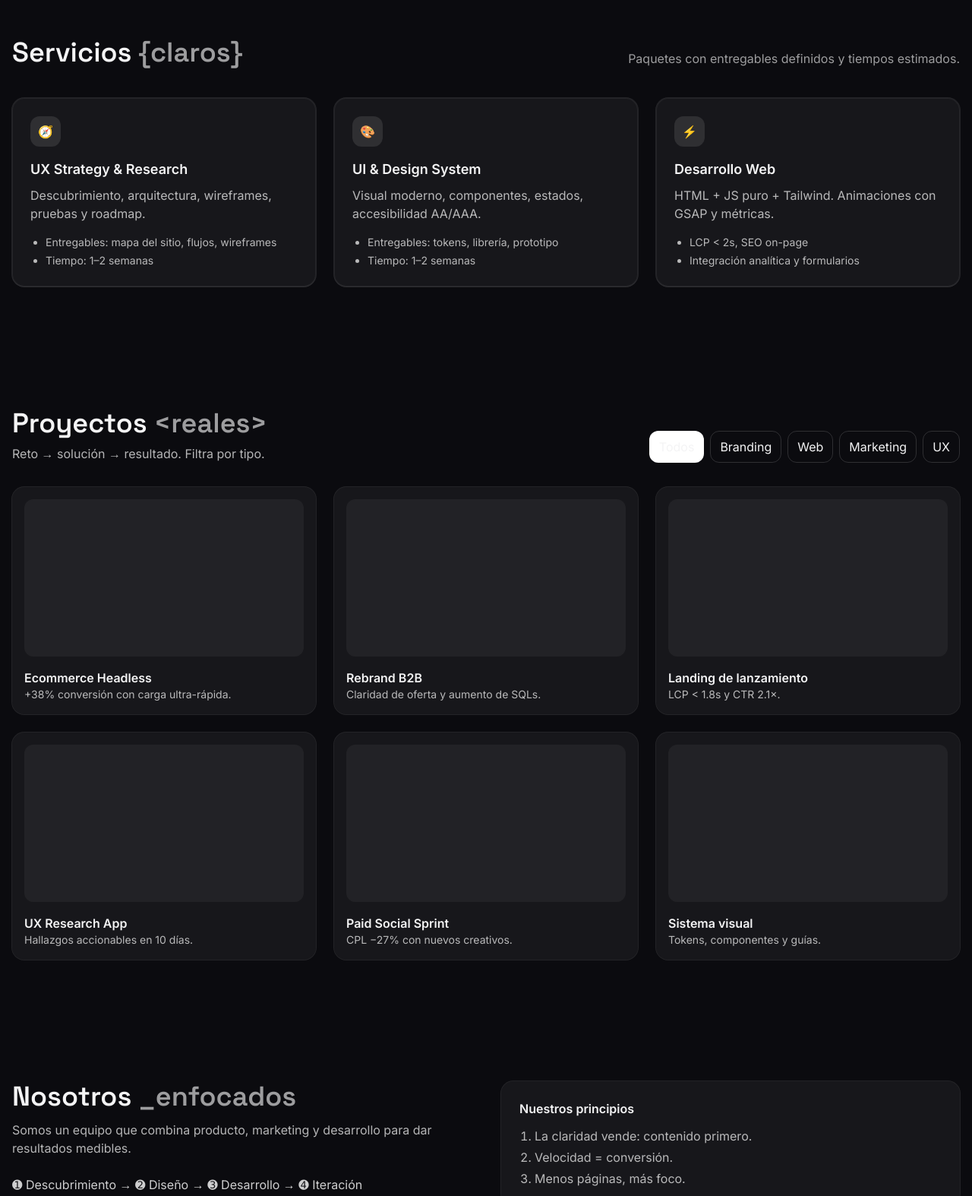
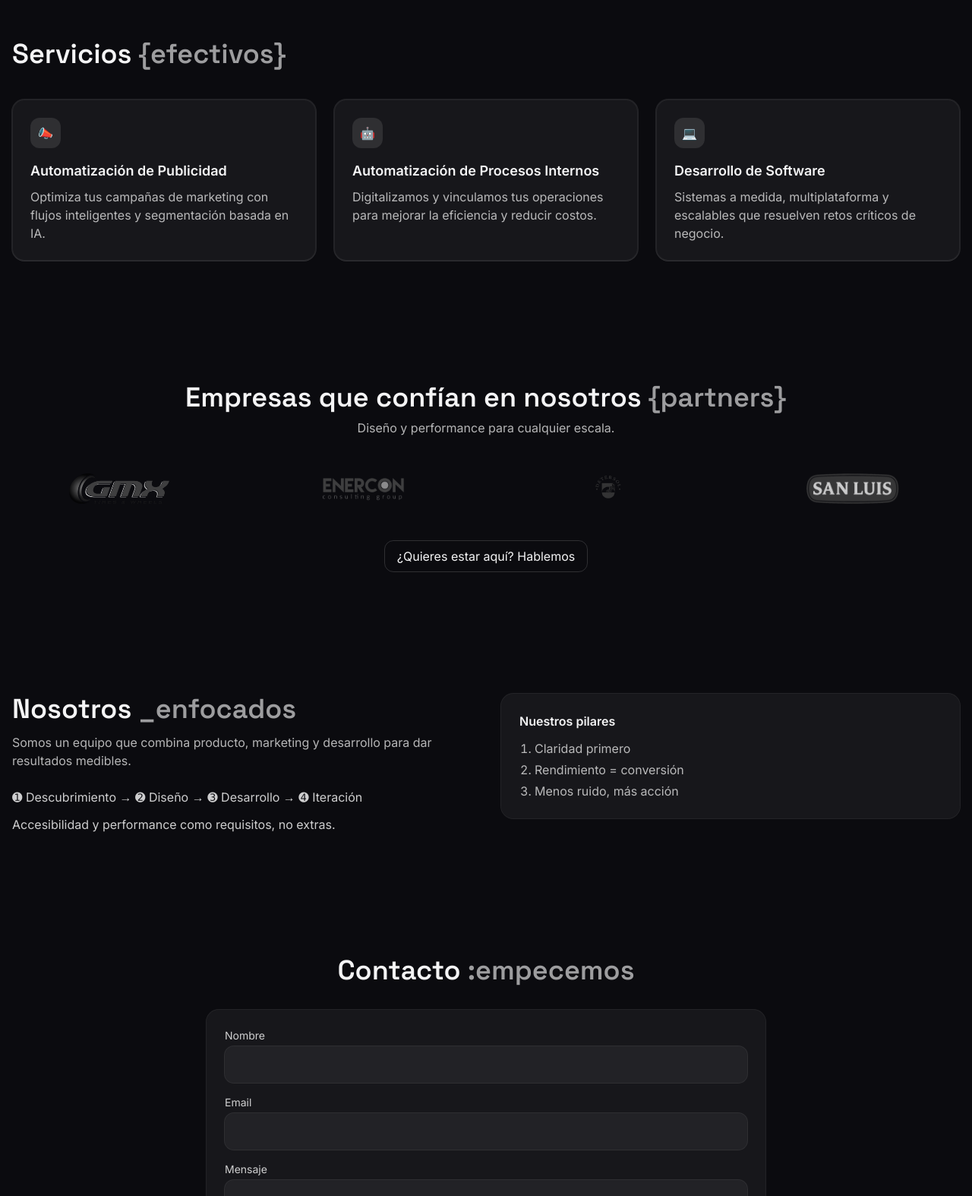
Before and after one commit to enriqueleyva/e2b-site, a plain HTML site: page test.html in a window 1280 px wide. Shown: the part 580-2154 px from the top of the page at 76% size. Drawn offline with nearby package versions, Linux system fonts and the light colour scheme.

```diff
--- a/test.html
+++ b/test.html
@@ -45,6 +45,14 @@
 				.will-animate {
 					transition: none !important;
 				}
+			}
+			@keyframes caretBlink {
+				50% {
+					opacity: 0;
+				}
+			}
+			#caret {
+				animation: caretBlink 1s step-end infinite;
 			}
 		</style>
 	</head>
@@ -116,10 +124,12 @@
 				<h1
 					class="font-display text-4xl sm:text-5xl md:text-6xl leading-[1.08]"
 				>
-					Diseñamos & construimos sitios
-					<span class="text-white/90">rápidos</span
-					><br class="hidden sm:block" />
-					:medibles >usables =hermosos
+					<span id="typeTarget"></span>
+					<span
+						id="caret"
+						aria-hidden="true"
+						class="ml-1 inline-block h-[1em] w-[2px] bg-white align-[-0.2em]"
+					></span>
 				</h1>
 				<p class="mx-auto mt-4 max-w-2xl text-white/70">
 					UX/UI, desarrollo con Tailwind y micro-interacciones con GSAP.
@@ -128,7 +138,7 @@
 				<div class="mt-8 flex items-center justify-center gap-3">
 					<a
 						href="#proyectos"
-						class="rounded-xl bg-white text-base-700 font-semibold px-5 py-3 hover:opacity-90"
+						class="rounded-xl bg-white text-[#0B0B0F] font-semibold px-5 py-3 hover:opacity-900"
 						>Ver proyectos</a
 					>
 					<a
@@ -145,11 +155,11 @@
 			<div class="mx-auto max-w-7xl px-4">
 				<div class="mb-10 flex items-end justify-between">
 					<h2 class="font-display text-3xl md:text-4xl">
-						Servicios <span class="text-white/60">{claros}</span>
+						Servicios <span class="text-white/60">{efectivos}</span>
 					</h2>
-					<p class="hidden md:block text-white/60 max-w-md">
+					<!-- <p class="hidden md:block text-white/60 max-w-md">
 						Paquetes con entregables definidos y tiempos estimados.
-					</p>
+					</p> -->
 				</div>
 				<div class="grid gap-6 sm:grid-cols-2 lg:grid-cols-3">
 					<!-- Card -->
@@ -160,16 +170,17 @@
 						<div
 							class="mb-4 inline-flex h-10 w-10 items-center justify-center rounded-xl bg-white/10"
 						>
-							🧭
+							📣
 						</div>
-						<h3 class="font-semibold text-lg">UX Strategy & Research</h3>
+						<h3 class="font-semibold text-lg">Automatización de Publicidad</h3>
 						<p class="mt-2 text-white/70">
-							Descubrimiento, arquitectura, wireframes, pruebas y roadmap.
+							Optimiza tus campañas de marketing con flujos inteligentes y
+							segmentación basada en IA.
 						</p>
-						<ul class="mt-4 list-disc pl-5 text-sm text-white/70 space-y-1">
+						<!-- <ul class="mt-4 list-disc pl-5 text-sm text-white/70 space-y-1">
 							<li>Entregables: mapa del sitio, flujos, wireframes</li>
 							<li>Tiempo: 1–2 semanas</li>
-						</ul>
+						</ul> -->
 					</article>
 
 					<article
@@ -179,16 +190,19 @@
 						<div
 							class="mb-4 inline-flex h-10 w-10 items-center justify-center rounded-xl bg-white/10"
 						>
-							🎨
+							🤖
 						</div>
-						<h3 class="font-semibold text-lg">UI & Design System</h3>
+						<h3 class="font-semibold text-lg">
+							Automatización de Procesos Internos
+						</h3>
 						<p class="mt-2 text-white/70">
-							Visual moderno, componentes, estados, accesibilidad AA/AAA.
+							Digitalizamos y vinculamos tus operaciones para mejorar la
+							eficiencia y reducir costos.
 						</p>
-						<ul class="mt-4 list-disc pl-5 text-sm text-white/70 space-y-1">
+						<!-- <ul class="mt-4 list-disc pl-5 text-sm text-white/70 space-y-1">
 							<li>Entregables: tokens, librería, prototipo</li>
 							<li>Tiempo: 1–2 semanas</li>
-						</ul>
+						</ul> -->
 					</article>
 
 					<article
@@ -198,136 +212,83 @@
 						<div
 							class="mb-4 inline-flex h-10 w-10 items-center justify-center rounded-xl bg-white/10"
 						>
-							⚡
+							💻
 						</div>
-						<h3 class="font-semibold text-lg">Desarrollo Web</h3>
+						<h3 class="font-semibold text-lg">Desarrollo de Software</h3>
 						<p class="mt-2 text-white/70">
-							HTML + JS puro + Tailwind. Animaciones con GSAP y métricas.
+							Sistemas a medida, multiplataforma y escalables que resuelven
+							retos críticos de negocio.
 						</p>
-						<ul class="mt-4 list-disc pl-5 text-sm text-white/70 space-y-1">
+						<!-- <ul class="mt-4 list-disc pl-5 text-sm text-white/70 space-y-1">
 							<li>LCP &lt; 2s, SEO on-page</li>
 							<li>Integración analítica y formularios</li>
-						</ul>
+						</ul> -->
 					</article>
 				</div>
 			</div>
 		</section>
 
-		<!-- Proyectos -->
+		<!-- Confían en nosotros (reemplaza la sección #proyectos) -->
 		<section id="proyectos" class="py-20">
 			<div class="mx-auto max-w-7xl px-4">
-				<div
-					class="mb-8 flex flex-col md:flex-row md:items-end md:justify-between gap-4"
-				>
-					<div>
-						<h2 class="font-display text-3xl md:text-4xl">
-							Proyectos <span class="text-white/60">&lt;reales&gt;</span>
-						</h2>
-						<p class="text-white/70 mt-2">
-							Reto → solución → resultado. Filtra por tipo.
-						</p>
-					</div>
-					<div
-						class="flex flex-wrap gap-2"
-						role="tablist"
-						aria-label="Filtros de proyectos"
-					>
-						<button
-							class="filter-btn rounded-xl border border-white/15 px-3 py-2 data-[active=true]:bg-white data-[active=true]:text-base-700"
-							data-filter="all"
-							data-active="true"
-						>
-							Todos
-						</button>
-						<button
-							class="filter-btn rounded-xl border border-white/15 px-3 py-2"
-							data-filter="branding"
-						>
-							Branding
-						</button>
-						<button
-							class="filter-btn rounded-xl border border-white/15 px-3 py-2"
-							data-filter="web"
-						>
-							Web
-						</button>
-						<button
-							class="filter-btn rounded-xl border border-white/15 px-3 py-2"
-							data-filter="marketing"
-						>
-							Marketing
-						</button>
-						<button
-							class="filter-btn rounded-xl border border-white/15 px-3 py-2"
-							data-filter="ux"
-						>
-							UX
-						</button>
-					</div>
+				<div class="mb-10 text-center">
+					<h2 class="font-display text-3xl md:text-4xl">
+						Empresas que confían en nosotros
+						<span class="text-white/60">{partners}</span>
+					</h2>
+					<p class="text-white/70 mt-2">
+						Diseño y performance para cualquier escala.
+					</p>
 				</div>
 
-				<div class="grid gap-6 sm:grid-cols-2 lg:grid-cols-3" id="projectsGrid">
-					<!-- Ejemplos (reemplazar por casos reales) -->
-					<article
-						class="project rounded-2xl bg-white/5 ring-1 ring-white/10 p-4 will-animate"
-						data-tags="web,ux"
-						data-animate
+				<!-- Grid estático de logos -->
+				<ul
+					class="grid grid-cols-2 sm:grid-cols-4 gap-10 items-center justify-items-center will-animate"
+					aria-label="Empresas clientes"
+					aria-label="Empresas clientes"
+				>
+					<!-- Sustituye los src y alt por tus logos reales -->
+					<li class="h-12 md:h-14 flex items-center">
+						<img
+							src="img/logos/gmxlogo.png"
+							alt="Cliente 1"
+							class="h-10 w-auto object-contain opacity-80 hover:opacity-100 grayscale hover:grayscale-0 transition"
+							loading="lazy"
+						/>
+					</li>
+					<li class="h-12 md:h-14 flex items-center">
+						<img
+							src="img/logos/enerconlogo.png"
+							alt="Cliente 2"
+							class="h-10 w-auto object-contain opacity-80 hover:opacity-100 grayscale hover:grayscale-0 transition"
+							loading="lazy"
+						/>
+					</li>
+					<li class="h-12 md:h-14 flex items-center">
+						<img
+							src="img/logos/detersol-logo.png"
+							alt="Cliente 3"
+							class="h-10 w-auto object-contain opacity-80 hover:opacity-100 grayscale hover:grayscale-0 transition"
+							loading="lazy"
+						/>
+					</li>
+					<li class="h-12 md:h-14 flex items-center">
+						<img
+							src="img/logos/salsalogo.png"
+							alt="Cliente 4"
+							class="h-10 w-auto object-contain opacity-80 hover:opacity-100 grayscale hover:grayscale-0 transition"
+							loading="lazy"
+						/>
+					</li>
+				</ul>
+
+				<div class="mt-10 text-center">
+					<a
+						href="#contacto"
+						class="inline-flex rounded-xl border border-white/15 px-4 py-2 hover:bg-white/5"
 					>
-						<div class="aspect-video rounded-xl bg-white/5"></div>
-						<h3 class="mt-4 font-semibold">Ecommerce Headless</h3>
-						<p class="text-white/70 text-sm">
-							+38% conversión con carga ultra-rápida.
-						</p>
-					</article>
-					<article
-						class="project rounded-2xl bg-white/5 ring-1 ring-white/10 p-4 will-animate"
-						data-tags="branding,marketing"
-						data-animate
-					>
-						<div class="aspect-video rounded-xl bg-white/5"></div>
-						<h3 class="mt-4 font-semibold">Rebrand B2B</h3>
-						<p class="text-white/70 text-sm">
-							Claridad de oferta y aumento de SQLs.
-						</p>
-					</article>
-					<article
-						class="project rounded-2xl bg-white/5 ring-1 ring-white/10 p-4 will-animate"
-						data-tags="web"
-						data-animate
-					>
-						<div class="aspect-video rounded-xl bg-white/5"></div>
-						<h3 class="mt-4 font-semibold">Landing de lanzamiento</h3>
-						<p class="text-white/70 text-sm">LCP &lt; 1.8s y CTR 2.1×.</p>
-					</article>
-					<article
-						class="project rounded-2xl bg-white/5 ring-1 ring-white/10 p-4 will-animate"
-						data-tags="ux"
-						data-animate
-					>
-						<div class="aspect-video rounded-xl bg-white/5"></div>
-						<h3 class="mt-4 font-semibold">UX Research App</h3>
-						<p class="text-white/70 text-sm">
-							Hallazgos accionables en 10 días.
-						</p>
-					</article>
-					<article
-						class="project rounded-2xl bg-white/5 ring-1 ring-white/10 p-4 will-animate"
-						data-tags="marketing"
-						data-animate
-					>
-						<div class="aspect-video rounded-xl bg-white/5"></div>
-						<h3 class="mt-4 font-semibold">Paid Social Sprint</h3>
-						<p class="text-white/70 text-sm">CPL −27% con nuevos creativos.</p>
-					</article>
-					<article
-						class="project rounded-2xl bg-white/5 ring-1 ring-white/10 p-4 will-animate"
-						data-tags="branding"
-						data-animate
-					>
-						<div class="aspect-video rounded-xl bg-white/5"></div>
-						<h3 class="mt-4 font-semibold">Sistema visual</h3>
-						<p class="text-white/70 text-sm">Tokens, componentes y guías.</p>
-					</article>
+						¿Quieres estar aquí? Hablemos
+					</a>
 				</div>
 			</div>
 		</section>
@@ -347,16 +308,16 @@
 					</p>
 					<ul class="mt-6 space-y-3 text-white/80">
 						<li>➊ Descubrimiento → ➋ Diseño → ➌ Desarrollo → ➍ Iteración</li>
-						<li>Stack: HTML, JS puro, Tailwind, GSAP, analítica</li>
+						<!-- <li>Stack: HTML, JS puro, Tailwind, GSAP, analítica</li> -->
 						<li>Accesibilidad y performance como requisitos, no extras.</li>
 					</ul>
 				</div>
 				<div class="rounded-2xl bg-white/5 p-6 ring-1 ring-white/10">
-					<h3 class="font-semibold">Nuestros principios</h3>
+					<h3 class="font-semibold">Nuestros pilares</h3>
 					<ol class="mt-3 list-decimal pl-5 text-white/70 space-y-1">
-						<li>La claridad vende: contenido primero.</li>
-						<li>Velocidad = conversión.</li>
-						<li>Menos páginas, más foco.</li>
+						<li>Claridad primero</li>
+						<li>Rendimiento = conversión</li>
+						<li>Menos ruido, más acción</li>
 					</ol>
 				</div>
 			</div>
@@ -395,10 +356,10 @@
 						/>
 					</div>
 					<div>
-						<label for="type" class="block text-sm text-white/80"
+						<!-- <label for="type" class="block text-sm text-white/80"
 							>Tipo de proyecto</label
-						>
-						<select
+						> -->
+						<!-- <select
 							id="type"
 							name="type"
 							class="mt-1 w-full rounded-xl bg-white/5 px-4 py-3 ring-1 ring-white/10 focus:outline-none focus:ring-2 focus:ring-white/30"
@@ -407,7 +368,7 @@
 							<option>UX/UI</option>
 							<option>Branding</option>
 							<option>Marketing</option>
-						</select>
+						</select> -->
 					</div>
 					<div>
 						<label for="msg" class="block text-sm text-white/80">Mensaje</label>
@@ -419,7 +380,7 @@
 						></textarea>
 					</div>
 					<button
-						class="w-full rounded-xl bg-white text-base-700 font-semibold px-5 py-3 hover:opacity-90"
+						class="w-full rounded-xl bg-white text-[#0B0B0F] font-semibold px-5 py-3 hover:opacity-90"
 					>
 						Enviar
 					</button>
@@ -439,18 +400,21 @@
 			<div
 				class="mx-auto max-w-7xl px-4 flex flex-col md:flex-row items-center justify-between gap-4"
 			>
-				<p class="text-white/60">© <span id="year"></span> E2B — Hecho con ♥</p>
-				<a
+				<p class="text-white/60">
+					© <span id="year"></span> E2B 2025 - Todos los derechos reservados
+				</p>
+				<!-- <a
 					href="#top"
 					class="rounded-xl border border-white/15 px-3 py-2 hover:bg-white/5"
 					>Volver arriba</a
-				>
+				> -->
 			</div>
 		</footer>
 
 		<!-- Scripts -->
 		<script src="https://cdnjs.cloudflare.com/ajax/libs/gsap/3.12.5/gsap.min.js"></script>
 		<script src="https://cdnjs.cloudflare.com/ajax/libs/gsap/3.12.5/ScrollTrigger.min.js"></script>
+		<script src="https://cdnjs.cloudflare.com/ajax/libs/gsap/3.12.5/TextPlugin.min.js"></script>
 		<script>
 			// Utilidades básicas
 			const $ = (q, ctx = document) => ctx.querySelector(q);
@@ -525,6 +489,34 @@
 				status.textContent = "¡Gracias! Te contactaremos en breve.";
 				form.reset();
 			});
+
+			const reduceMotion = window.matchMedia(
+				"(prefers-reduced-motion: reduce)"
+			).matches;
+			const fullText =
+				"Impulsa tu negocio con automatización y desarrollo a medida";
+
+			if (reduceMotion) {
+				document.querySelector("#typeTarget").innerHTML = fullText.replace(
+					/\n/g,
+					"<br />"
+				);
+				document.querySelector("#caret").style.display = "none";
+			} else {
+				gsap.registerPlugin(TextPlugin);
+				gsap.to("#typeTarget", {
+					duration: 4.2, // velocidad total
+					ease: "none",
+					text: fullText.replace(/\n/g, "<br />"),
+					onComplete: () => {
+						const c = document.querySelector("#caret");
+						setTimeout(() => {
+							c.style.opacity = 0;
+							c.style.animation = "none";
+						}, 400);
+					},
+				});
+			}
 		</script>
 	</body>
 </html>
```
Also changed, not shown: img/logos/detersol-logo.png (added), img/logos/enerconlogo.png (added), img/logos/gmxlogo.png (added), img/logos/salsalogo.png (added).
